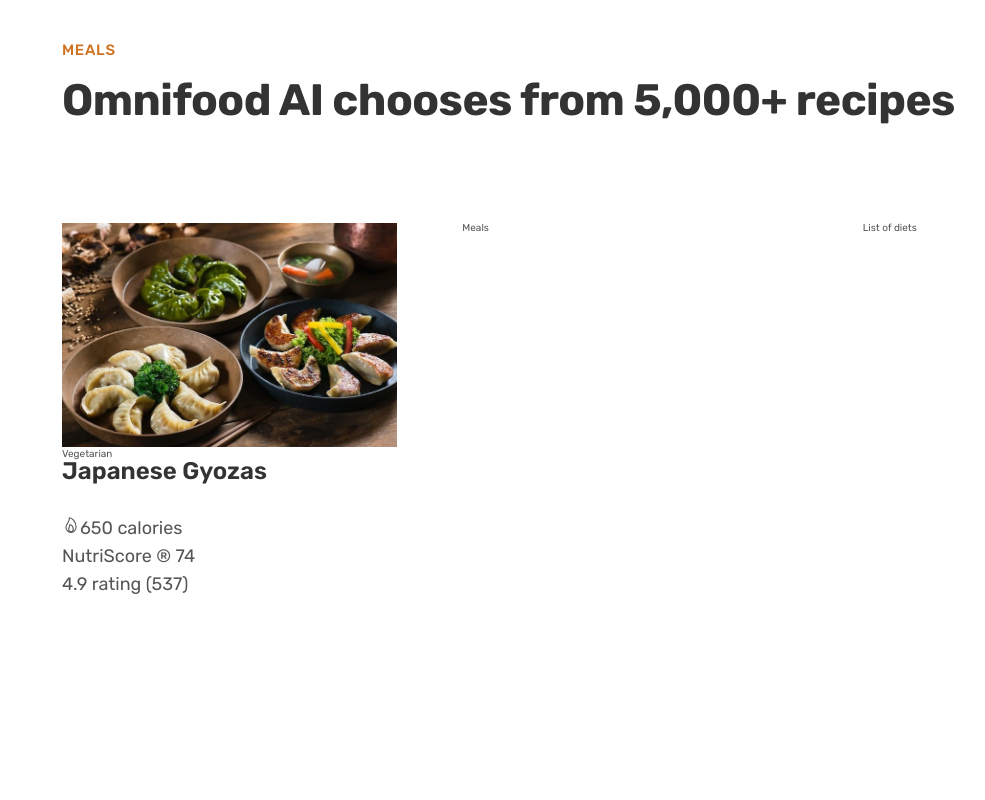
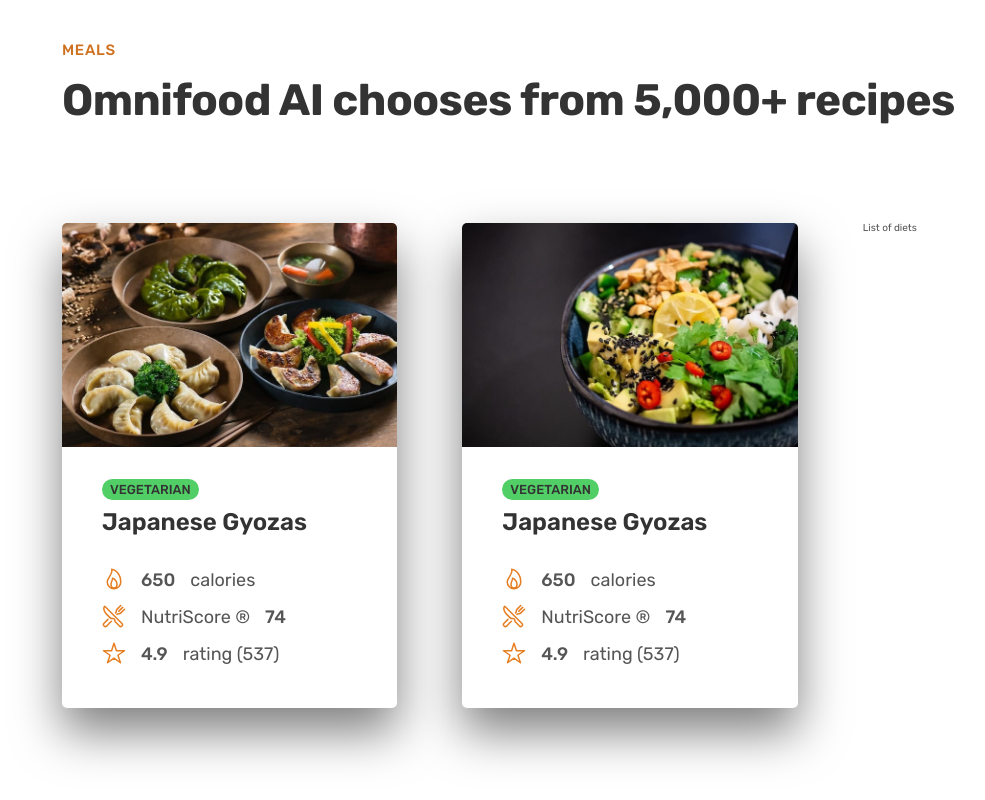
Before and after one commit to thesongmartins/OmniFood, a plain HTML site: page index.html in a window 1280 px wide. Shown: the part 2681-3481 px from the top of the page, without its empty margins (10-995 px from the left). Before the commit the page ends 3370 px from the top, so only its background shows below. Drawn offline with nearby package versions, Linux system fonts and the light colour scheme.

Commit message:
Designing meal cards

```diff
--- a/css/style.css
+++ b/css/style.css
@@ -308,12 +308,35 @@ body {
 .meals {
   padding: 9.6rem 0;
 }
+.meal {
+  box-shadow: 0 2.4rem 4.8rem rgba(0, 0, 0, 0.5);
+  border-radius: 0.5rem;
+  /* padding: 1rem; */
+  overflow: hidden;
+}
+.meal-content {
+  padding: 3rem 4rem 4rem 4rem;
+}
+.tag {
+  display: inline-block;
+  padding: 0.4rem 0.8rem;
+  text-transform: uppercase;
+  font-size: 1.3rem;
+  font-weight: 500;
+  background: #51cf66;
+  color: #333;
+  border-radius: 6.25rem;
+}
+.meal-tags {
+  margin-bottom: 1rem;
+}
 .meal-name {
   font-size: 2.4rem;
   color: #333;
   font-weight: 600;
   margin-bottom: 3.3rem;
 }
+
 .meal-ingredients {
   list-style: none;
   display: flex;
@@ -322,6 +345,18 @@ body {
 }
 .meal-ingredient {
   font-size: 1.8rem;
+  display: flex;
+  align-items: center;
+  gap: 1.5rem;
+}
+.bold {
+  font-weight: 500;
+}
+
+.meal-icon {
+  height: 2.4rem;
+  width: 2.4rem;
+  color: #e67e22;
 }
 .meal-img {
   width: 100%;
--- a/index.html
+++ b/index.html
@@ -181,19 +181,78 @@
         <div class="container grid grid--3-cols">
           <div class="meal">
             <img src="img/meals/meal-1.jpg" alt="meal1-img" class="meal-img" />
+            <div class="meal-content">
+              <div class="meal-tags">
                 <span class="tag">Vegetarian</span>
+              </div>
               <p class="meal-name">Japanese Gyozas</p>
               <ul class="meal-ingredients">
                 <li class="meal-ingredient">
-                <span><ion-icon name="flame-outline"></ion-icon></span>650
-                calories
+                  <span
+                    ><ion-icon
+                      class="meal-icon"
+                      name="flame-outline"
+                    ></ion-icon></span
+                  ><span class="bold">650</span> calories
                 </li>
-              <li class="meal-ingredient">NutriScore &reg; 74</li>
-              <li class="meal-ingredient">4.9 rating (537)</li>
+                <li class="meal-ingredient">
+                  <span
+                    ><ion-icon
+                      class="meal-icon"
+                      name="restaurant-outline"
+                    ></ion-icon></span
+                  >NutriScore &reg; <span class="bold">74</span>
+                </li>
+                <li class="meal-ingredient">
+                  <span
+                    ><ion-icon
+                      class="meal-icon"
+                      name="star-outline"
+                    ></ion-icon></span
+                  ><span class="bold">4.9</span> rating (537)
+                </li>
                 <!-- <li class="meal-ingredient">650 calories</li> -->
               </ul>
             </div>
-          <div class="meal">Meals</div>
+          </div>
+
+          <div class="meal">
+            <img src="img/meals/meal-2.jpg" alt="meal2-img" class="meal-img" />
+            <div class="meal-content">
+              <div class="meal-tags">
+                <span class="tag">Vegetarian</span>
+              </div>
+              <p class="meal-name">Japanese Gyozas</p>
+              <ul class="meal-ingredients">
+                <li class="meal-ingredient">
+                  <span
+                    ><ion-icon
+                      class="meal-icon"
+                      name="flame-outline"
+                    ></ion-icon></span
+                  ><span class="bold">650</span> calories
+                </li>
+                <li class="meal-ingredient">
+                  <span
+                    ><ion-icon
+                      class="meal-icon"
+                      name="restaurant-outline"
+                    ></ion-icon></span
+                  >NutriScore &reg; <span class="bold">74</span>
+                </li>
+                <li class="meal-ingredient">
+                  <span
+                    ><ion-icon
+                      class="meal-icon"
+                      name="star-outline"
+                    ></ion-icon></span
+                  ><span class="bold">4.9</span> rating (537)
+                </li>
+                <!-- <li class="meal-ingredient">650 calories</li> -->
+              </ul>
+            </div>
+          </div>
+
           <div class="list">List of diets</div>
         </div>
       </section>
```
Lines whose indentation alone changed are shown as unchanged.
